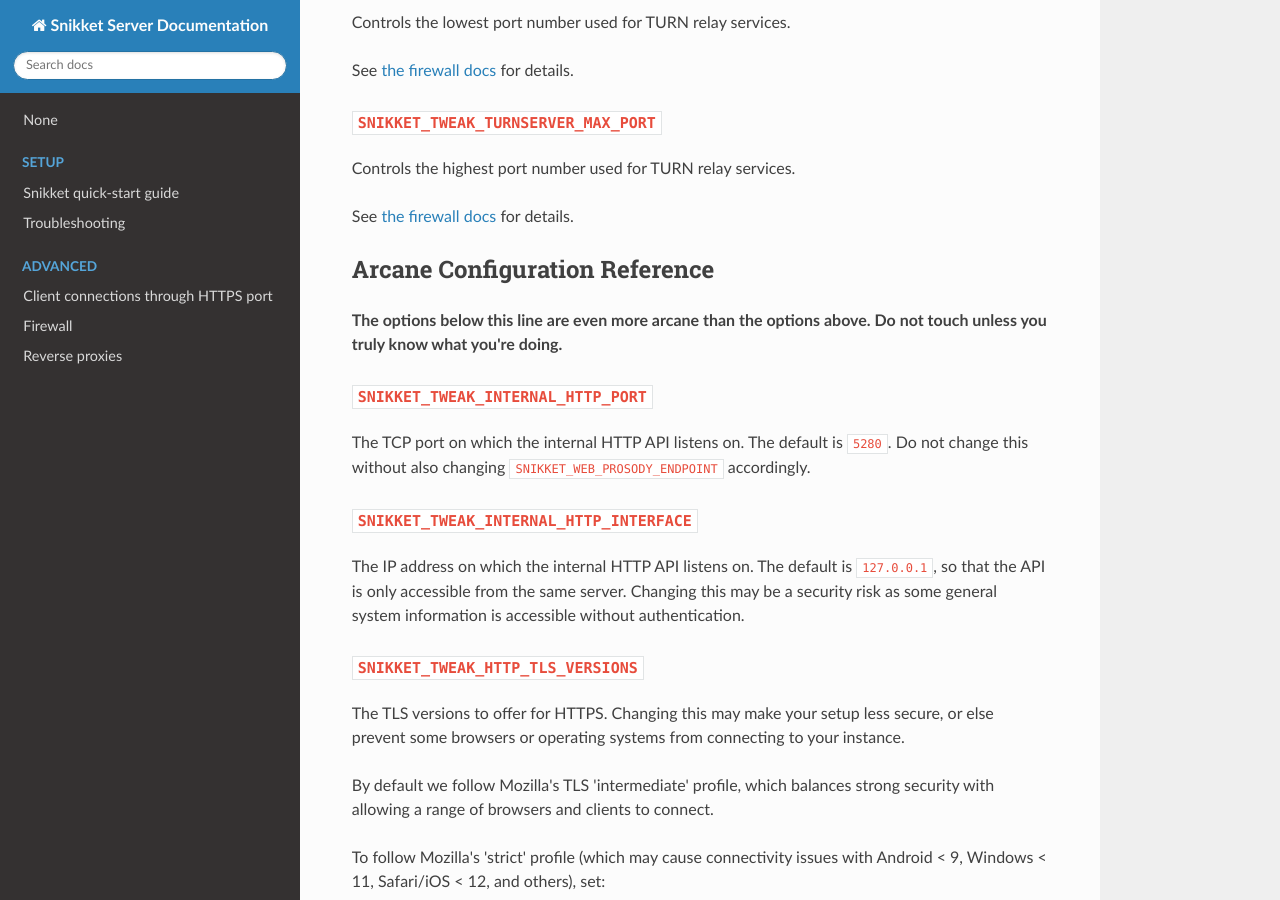
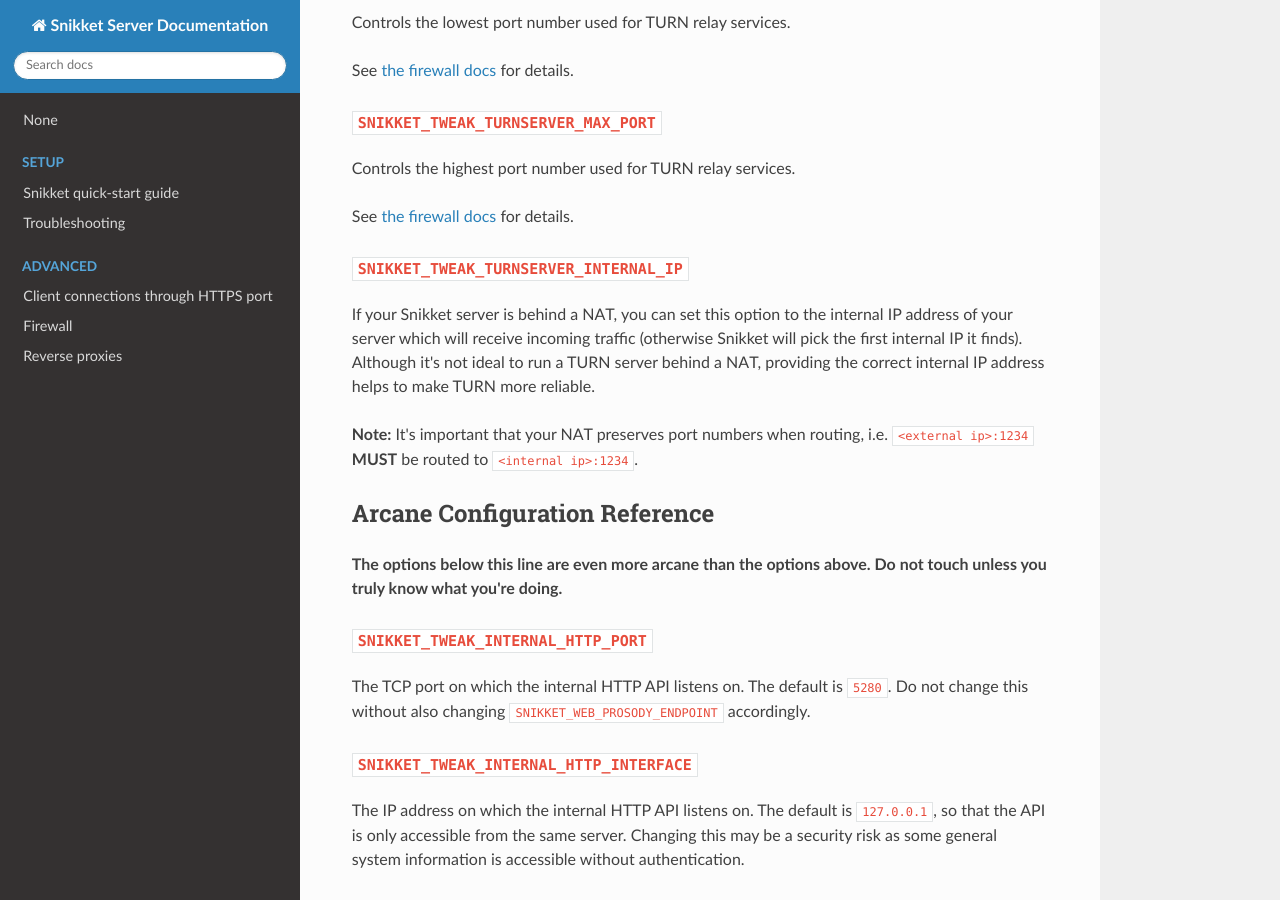
Before and after one commit to snikket-im/snikket-server, an MkDocs documentation site: the page built from docs/advanced/config.md, in a window 1280 px wide and 900 px high, scrolled down 3886 px. Built offline with MkDocs 1.6.1, drawn with Linux system fonts in a browser that asks for light colours; nearby versions of some CDN libraries.

Commit message:
Update snikket-turn-addresses helper to be more robust
It will now try harder to use the public IP address(es) from DNS, which should
be the source of truth regarding the server's preferred external IP address.

For internal, it will try and match the protocol. Otherwise the internal IP
can now be manually specified. Finally, it will just guess as before.

This should fix issues experienced in the wild, e.g. where an internal IPv4
was the first result from local_addresses(), despite a public IPv6 being
present further down the list.

```diff
--- a/docs/advanced/config.md
+++ b/docs/advanced/config.md
@@ -149,6 +149,16 @@
 
 See [the firewall docs](../firewall) for details.
 
+### `SNIKKET_TWEAK_TURNSERVER_INTERNAL_IP`
+
+If your Snikket server is behind a NAT, you can set this option to the
+internal IP address of your server which will receive incoming traffic
+(otherwise Snikket will pick the first internal IP it finds). Although it's
+not ideal to run a TURN server behind a NAT, providing the correct internal IP
+address helps to make TURN more reliable.
+
+**Note:** It's important that your NAT preserves port numbers when routing,
+i.e. `<external ip>:1234` **MUST** be routed to `<internal ip>:1234`.
 
 ## Arcane Configuration Reference
 
```
Also changed, not shown: 1 other file.
